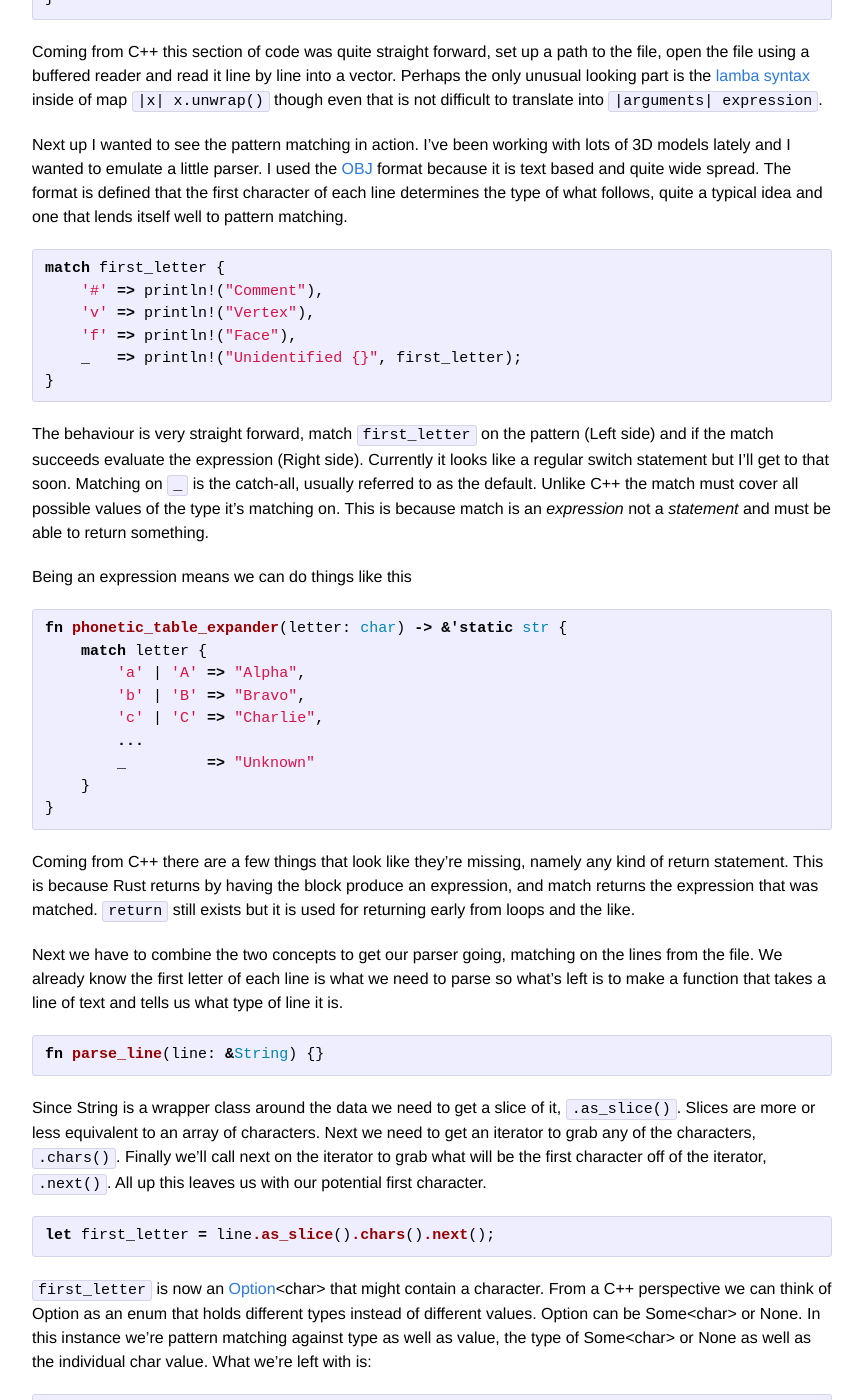
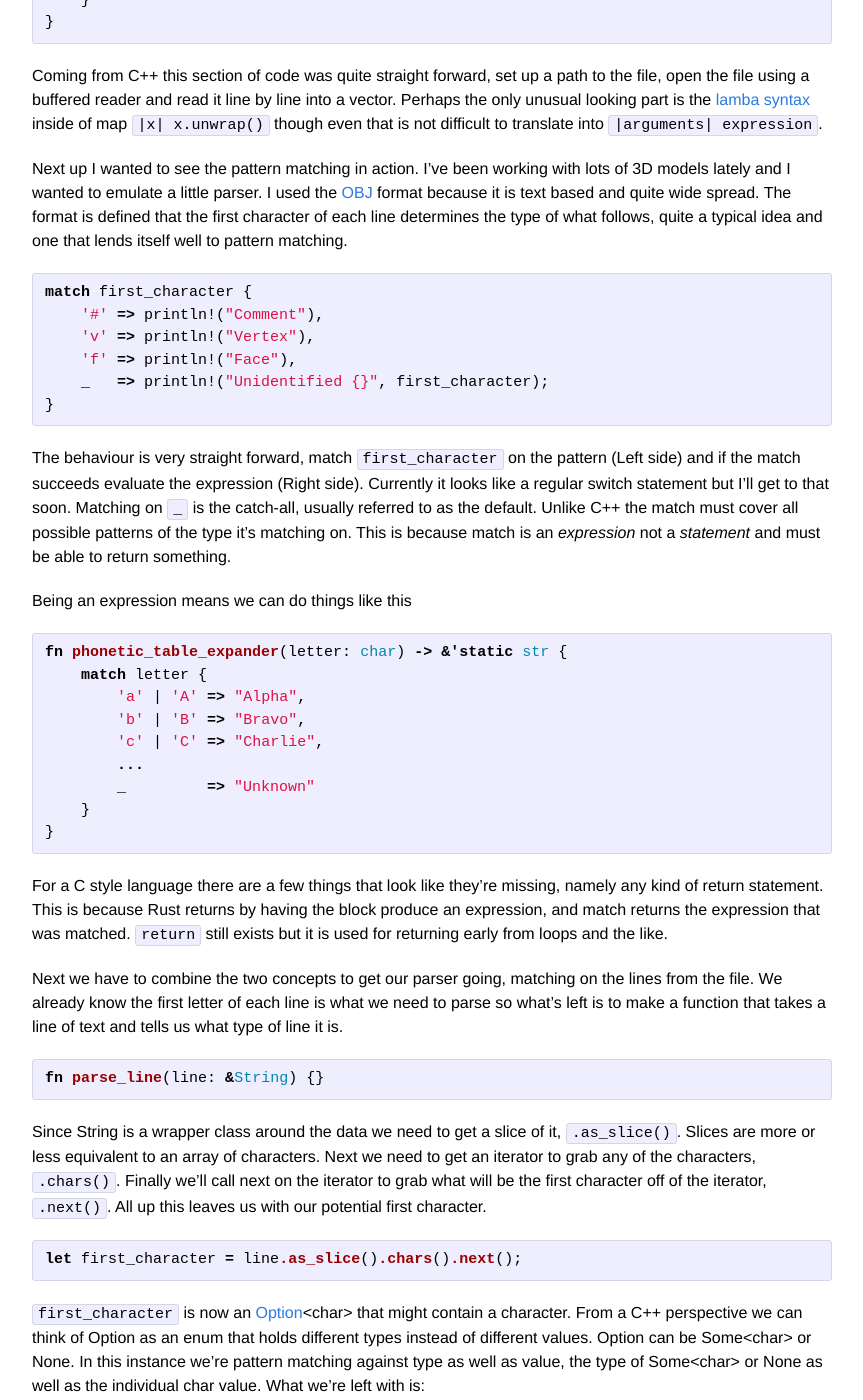
Before and after one commit to jaredly/PudgePacket.github.io, a Jekyll site: the page built from _posts/2014-07-28-first-taste-of-rust.markdown, in a window 1280 px wide and 1400 px high, scrolled down 1484 px. Shown: the whole window, without its empty margins (208-1071 px from the left). Built offline with Jekyll 4.4.1, drawn with Linux system fonts in a browser that asks for light colours; some of the changed text lies outside the part shown.

Commit message:
Changed some variable names, updated github link

```diff
--- a/_posts/2014-07-28-first-taste-of-rust.markdown
+++ b/_posts/2014-07-28-first-taste-of-rust.markdown
@@ -58,15 +58,15 @@ Coming from C++ this section of code was quite straight forward, set up a path t
 Next up I wanted to see the pattern matching in action. I've been working with lots of 3D models lately and I wanted to emulate a little parser. I used the [OBJ](http://en.wikipedia.org/wiki/Wavefront_.obj_file) format because it is text based and quite wide spread. The format is defined that the first character of each line determines the type of what follows, quite a typical idea and one that lends itself well to pattern matching.
 
 {% highlight rust %}
-match first_letter {
+match first_character {
     '#' => println!("Comment"),
     'v' => println!("Vertex"),
     'f' => println!("Face"),
-    _   => println!("Unidentified {}", first_letter);
+    _   => println!("Unidentified {}", first_character);
 }
 {% endhighlight %}
 
-The behaviour is very straight forward, match `first_letter` on the pattern (Left side) and if the match succeeds evaluate the expression (Right side). Currently it looks like a regular switch statement but I'll get to that soon. Matching on `_` is the catch-all, usually referred to as the default. Unlike C++ the match must cover all possible values of the type it's matching on. This is because match is an <i>expression</i> not a <i>statement</i> and must be able to return something.
+The behaviour is very straight forward, match `first_character` on the pattern (Left side) and if the match succeeds evaluate the expression (Right side). Currently it looks like a regular switch statement but I'll get to that soon. Matching on `_` is the catch-all, usually referred to as the default. Unlike C++ the match must cover all possible patterns of the type it's matching on. This is because match is an <i>expression</i> not a <i>statement</i> and must be able to return something.
 
 Being an expression means we can do things like this
 
@@ -82,7 +82,7 @@ fn phonetic_table_expander(letter: char) -> &'static str {
 }
 {% endhighlight %}
 
-Coming from C++ there are a few things that look like they're missing, namely any kind of return statement. This is because Rust returns by having the block produce an expression, and match returns the expression that was matched. `return` still exists but it is used for returning early from loops and the like.
+For a C style language there are a few things that look like they're missing, namely any kind of return statement. This is because Rust returns by having the block produce an expression, and match returns the expression that was matched. `return` still exists but it is used for returning early from loops and the like.
 
 Next we have to combine the two concepts to get our parser going, matching on the lines from the file. We already know the first letter of each line is what we need to parse so what's left is to make a function that takes a line of text and tells us what type of line it is.
 
@@ -94,13 +94,13 @@ fn parse_line(line: &String) {}
 Since String is a wrapper class around the data we need to get a slice of it, `.as_slice()`. Slices are more or less equivalent to an array of characters. Next we need to get an iterator to grab any of the characters, `.chars()`. Finally we'll call next on the iterator to grab what will be the first character off of the iterator, `.next()`. All up this leaves us with our potential first character.
 
 {% highlight rust %}
-let first_letter = line.as_slice().chars().next();
+let first_character = line.as_slice().chars().next();
 {% endhighlight %}
 
-`first_letter` is now an [Option](http://doc.rust-lang.org/std/option/)\<char\> that might contain a character. From a C++ perspective we can think of Option as an enum that holds different types instead of different values. Option can be Some\<char\> or None. In this instance we're pattern matching against type as well as value, the type of Some\<char\> or None as well as the individual char value. What we're left with is:
+`first_character` is now an [Option](http://doc.rust-lang.org/std/option/)\<char\> that might contain a character. From a C++ perspective we can think of Option as an enum that holds different types instead of different values. Option can be Some\<char\> or None. In this instance we're pattern matching against type as well as value, the type of Some\<char\> or None as well as the individual char value. What we're left with is:
 
 {% highlight rust %}
-match first_letter {
+match first_character {
     Some('#') => println!("Comment"),
     Some('v') => println!("Vertex"),
     Some('s') => println!("Shading"),
@@ -112,19 +112,21 @@ match first_letter {
 
 We check for the existence of a letter from a subset of the known OBJ types and let stdout know we've found something. For the catch-all we return `()` which is essentially the equivalent of null. The catch for unknown characters `Some(x)` uses destructuring, bringing x into the scope of it's expression so that we can print the unknown value.
 
-I'm going to be continuing this project as well as getting my hands dirty with Rust so check back in a few weeks.
+I'll be continuing my exploration of rust by getting my hands dirty with this parser so check back soon for the next part.
 
 And that's pretty much it!
 
-[A github link to the code is here](https://github.com/PudgePacket/Rusticle/tree/f851941d3853d08391fa6193af7e8db540367f71)
+[A github link to the code is here, feel free to fork if you like.](https://github.com/PudgePacket/Rusticle/tree/5081a02ca41f75da99daa25ae0927b55cc13605f)
+
+Full source code:
 
 {% highlight rust %}
 use std::io::File;
 use std::io::BufferedReader;
 
 fn parse_line(line: &String) {
-    let first_letter = line.as_slice().chars().next();
-    match first_letter {
+    let first_character = line.as_slice().chars().next();
+    match first_character {
         Some('#') => println!("Comment"),
         Some('v') => println!("Vertex"),
         Some('s') => println!("Shading"),
```
Also changed, not shown: other parts of _posts/2014-07-28-first-taste-of-rust.markdown (+1 -1 lines).
